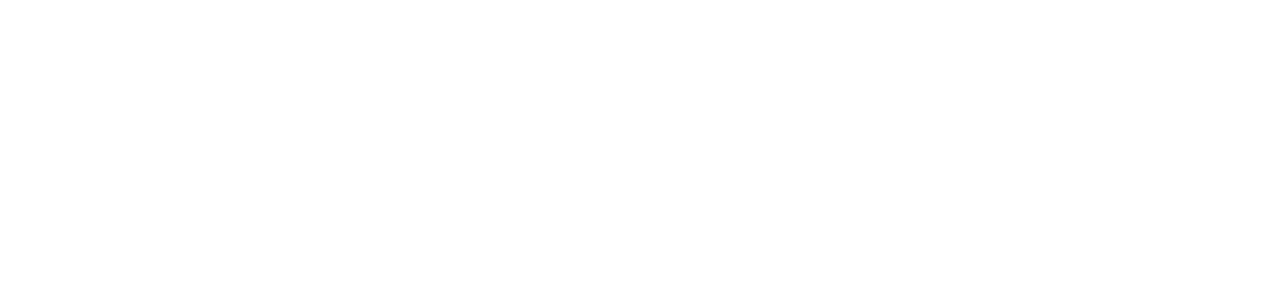
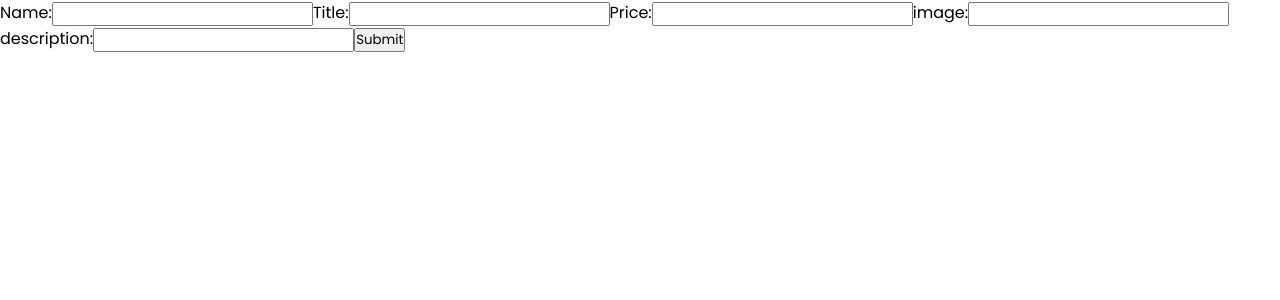
Before and after one commit to rachidelaid/billionaire-appointment-front-end, a React (Create React App) app: page /new-billionaire in a window 1280 px wide. Before the commit this address had no page. Shown: the top 300 px of the page. Built offline with nearby package versions, Linux system fonts and the light colour scheme.

Commit message:
Create add-billionaire form and functions

```diff
--- a/src/App.js
+++ b/src/App.js
@@ -1,6 +1,7 @@
 import React from 'react';
 import { BrowserRouter, Routes, Route } from 'react-router-dom';
 import Home from './pages/Home';
+import NewBillionaire from './pages/NewBillionaire';
 
 function App() {
   return (
@@ -8,6 +9,7 @@ function App() {
     <BrowserRouter>
       <Routes>
         <Route path="/" element={<Home />} />
+        <Route path="/new-billionaire" element={<NewBillionaire />} />
       </Routes>
     </BrowserRouter>
 
--- a/src/components/BillionaireForm/index.js
+++ b/src/components/BillionaireForm/index.js
@@ -1,7 +1,65 @@
 import React from 'react';
 import style from './style.module.css';
 
+const apiURL = 'http://localhost:3000/api/billionaires'
+
+
+
+const postBillionaire = async (form) => {
+
+  const response = await fetch(apiURL, {
+    method: 'POST',
+    mode: 'cors',
+    cache: 'no-cache',
+    credentials: 'same-origin',
+    headers: {
+      'Content-Type': 'application/json'
+
+    },
+    redirect: 'follow',
+    referrerPolicy: 'no-referrer',
+    body: JSON.stringify({
+      name: form.name.value,
+      title: form.title.value,
+      price: form.price.value,
+      image: form.image.value,
+      description: form.description.value
+    })
+  });
+  return response.json();
+}
+
+const handleSubmit = async (e) => {
+  e.preventDefault();
+  let form = e.target
+  console.log(form.name.value);
+  await postBillionaire(form)
+  console.log('Redirecting to billionaire details page');
+}
+
 const BillionaireForm = () => (
-  <h1 className={`${style.blue} bold-text`}>Navbar</h1>
+  <form onSubmit={handleSubmit}>
+    <label>
+      Name:
+      <input type="text" name="name" />
+    </label>
+    <label>
+      Title:
+      <input type="text" name="title" />
+    </label>
+    <label>
+      Price:
+      <input type="number" name="price" />
+    </label>
+    <label>
+      image:
+      <input type="text" name="image" />
+    </label>
+    <label>
+      description:
+      <input type="text" name="description" />
+    </label>
+    <input type="submit" value="Submit" />
+  </form>
 );
 export default BillionaireForm;
--- a/src/pages/NewBillionaire/index.js
+++ b/src/pages/NewBillionaire/index.js
@@ -1,8 +1,9 @@
 import React from 'react';
+import BillionaireForm from '../../components/BillionaireForm';
 
 const NewBillionaire = () => (
   <div>
-    <Navbar />
+    <BillionaireForm />
   </div>
 );
 
```
Also changed, not shown: src/components/BillionaireForm/style.module.css (added), 2 other files (tests, documents, lock files or other folders).
